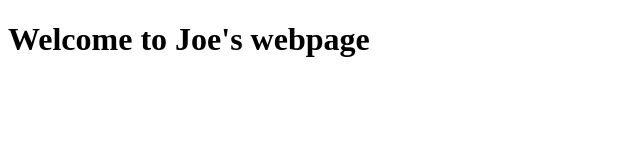
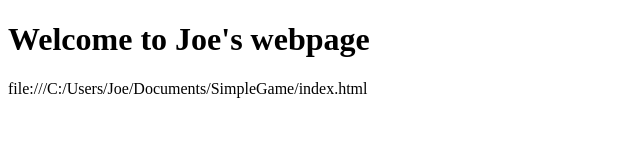
Before and after one commit to jneisen/jneisen.github.io, a plain HTML site: page index.html in a window 1280 px wide. Shown: the whole page, without its empty margins (0-640 px from the left). Drawn offline with Linux system fonts and the light colour scheme.

Commit message:
Update index.html

```diff
--- a/index.html
+++ b/index.html
@@ -5,5 +5,6 @@
   </head>
   <body>
       <h1>Welcome to Joe's webpage</h1>
+    file:///C:/Users/Joe/Documents/SimpleGame/index.html
   </body>
 </html>
```
